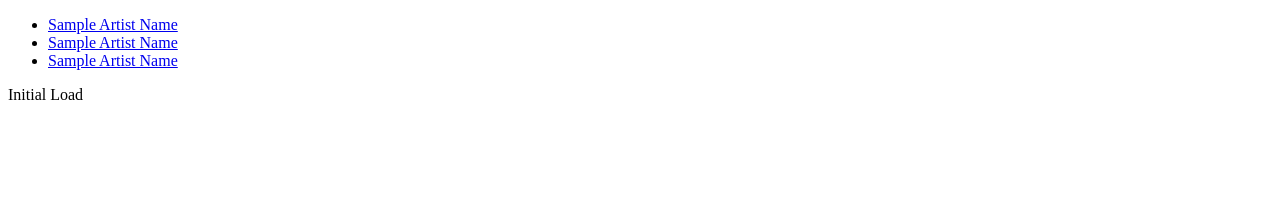
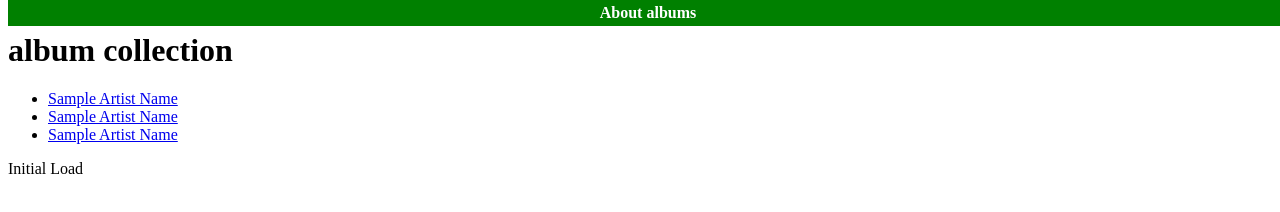
Before and after one commit to Bernard828/Album-Collection-Team-, a website: page frontend/docs/index.html in a window 1280 px wide. Drawn offline with Linux system fonts and the light colour scheme; files that its build step writes are made by us from their sources.

Commit message:
added to style.css and layout.css

```diff
--- a/frontend/docs/index.html
+++ b/frontend/docs/index.html
@@ -5,8 +5,15 @@
     <meta name="viewport" content="width=device-width, initial-scale=1.0">
     <meta http-equiv="X-UA-Compatible" content="ie=edge">
     <title>Document</title>
+    <link rel="stylesheet" type="text/css" href="~src/css/layout.css" />
+    <link rel="stylesheet" type="text/css" href="~src/css/style.css" />
+
 </head>
 <body>
+    <header class="header-container">
+        <h1>album collection</h1>
+        <nav class="nav-container"><a href="#">About albums</a></nav>
+    </header>
     <section class = "artist-collection">
         <ul>
             <li><a href="./single-artist.html">Sample Artist Name</a></li>
--- /dev/null
+++ b/frontend/src/css/layout.css
@@ -0,0 +1,22 @@
+.header-container{
+    margin-top: 2em;
+}
+
+.footer-container {
+    display: flex;
+    justify-content: space-around;
+    padding-left: 6em;
+    padding-right: 6em;
+}
+.nav-container{
+    position: fixed;
+    top:0;
+    width: 100%;
+    display: flex;
+    justify-content: space-evenly;
+    padding-right: 12em;
+}
+
+.nav-container a{
+    padding: .25em .25em
+}
--- /dev/null
+++ b/frontend/src/css/style.css
@@ -0,0 +1,13 @@
+.nav-container{
+    background-color: green;
+}
+
+.nav-container a{
+    text-decoration: none;
+    color: white;
+    font-weight: bolder;
+}
+
+.nav-container a:hover{
+     background-color: olivedrab;
+}
```
